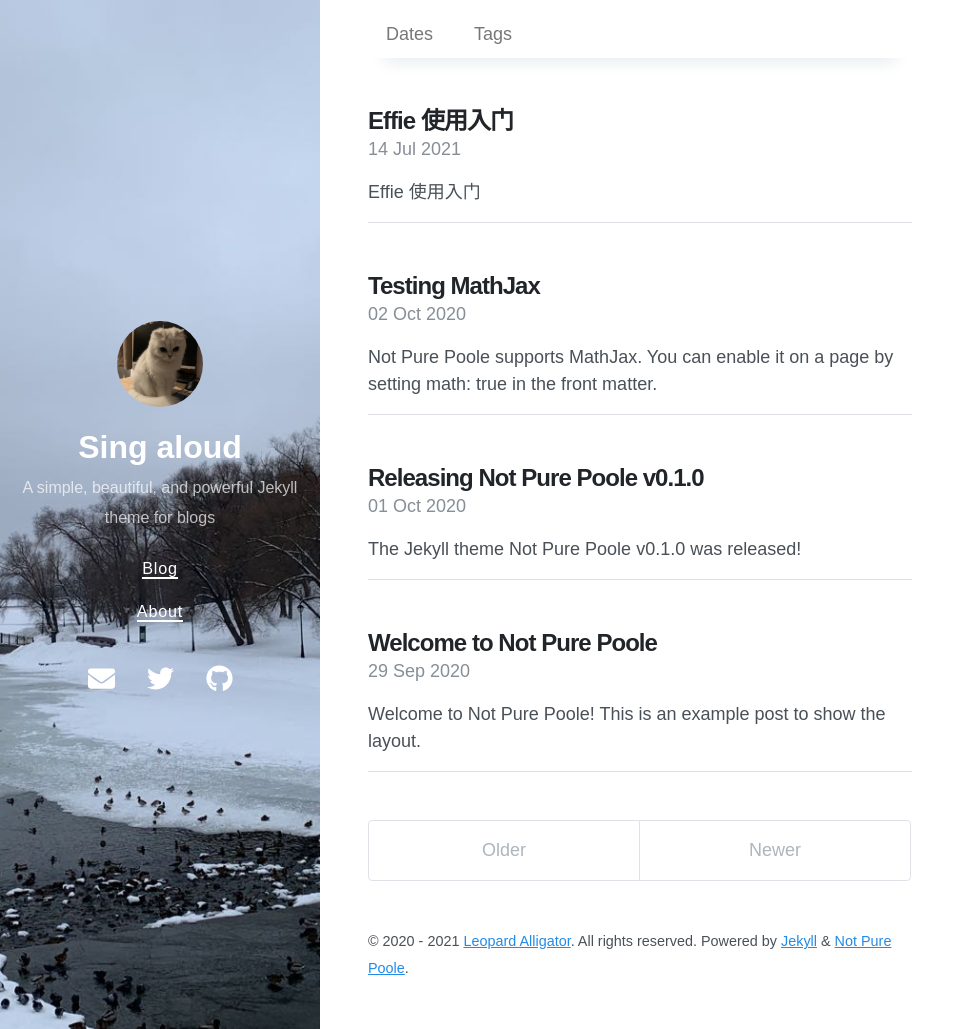
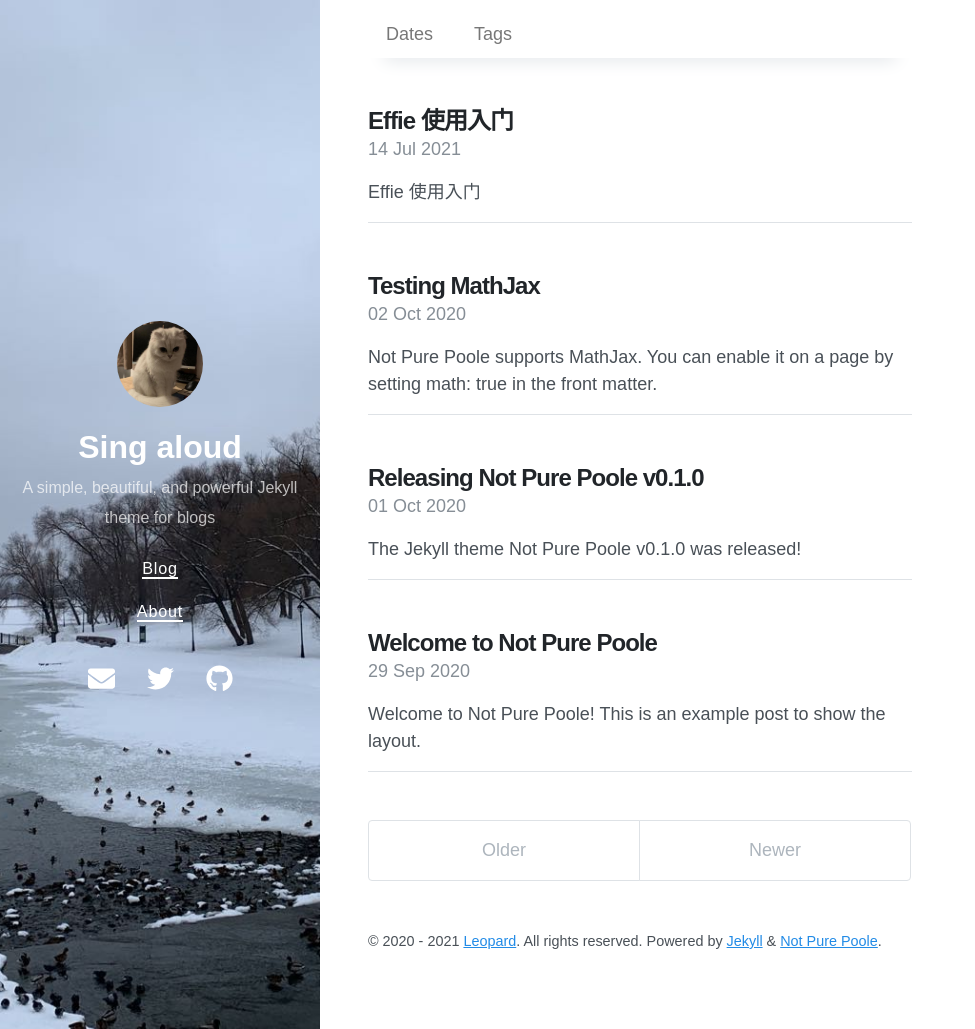
Before and after one commit to singaloud/singaloud.GitHub.io, a Jekyll site: the page built from index.html, in a window 1280 px wide and 1029 px high. Shown: the whole window, without its empty margins (0-975 px from the left). Built offline with Jekyll 4.4.1, drawn with Linux system fonts in a browser that asks for light colours; nearby versions of some CDN libraries; the list of posts is cut into pages by our own code; part of the change alters nothing that is shown.

Commit message:
Update _config.yml

```diff
--- a/_config.yml
+++ b/_config.yml
@@ -29,16 +29,16 @@ exclude:
 
 # Optimize Jekyl SEO Tag
 twitter:
-  username: vszhub
+  username: leopard
   card: summary
 logo: logo.png
 social:
-  name: Songzi Vong
+  name: Leopard
   links:
     - https://twitter.com/singaloud
     - https://github.com/singaloud
 google_site_verification: xxxxx
-lang: en
+lang: ch
 
 sass:
   sass_dir: _sass
@@ -54,6 +54,6 @@ sass:
 
 # Specify the author for blog posts
 author:
-  name: Leopard Alligator
+  name: Leopard
   url: https://github.com/singaloud/
   email: singaloud@gmail.com
```
